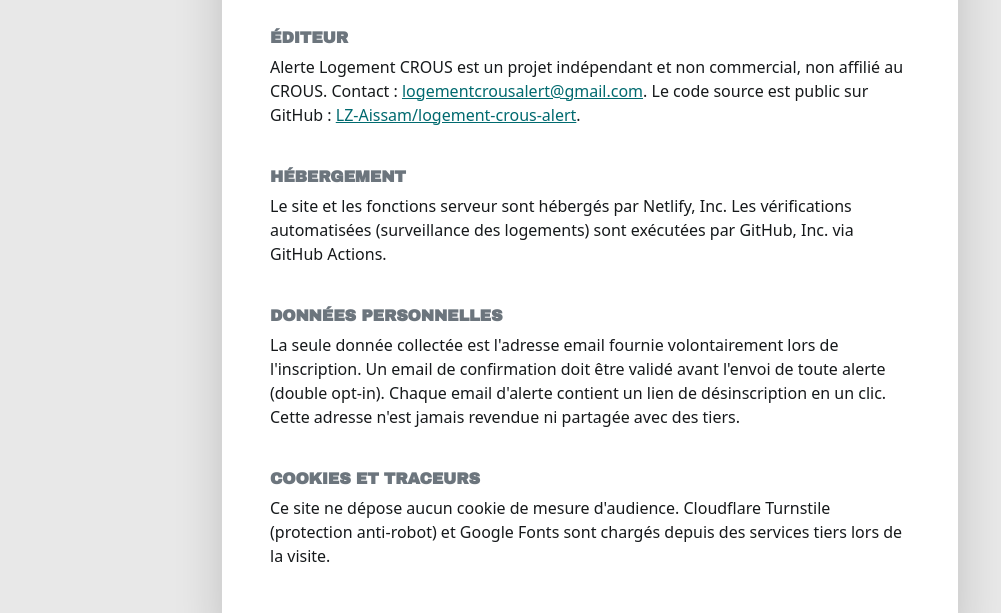
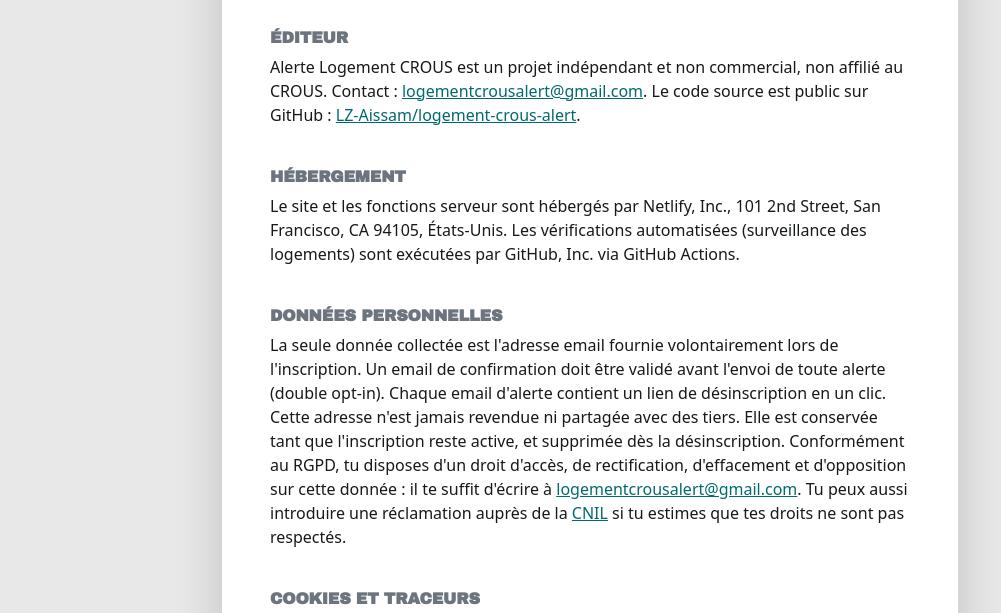
Before and after one commit to LZ-Aissam/logement-crous-alert, a website: page public/mentions-legales.html in a window 1280 px wide. Shown: the part 292-905 px from the top of the page, without its empty margins (50-1051 px from the left). Drawn offline with nearby package versions, Linux system fonts and the light colour scheme.

Commit message:
fix: completer les mentions RGPD et la liste des traceurs tiers
- Ajout de l'adresse légale de Netlify (101 2nd Street, San Francisco) requise par LCEN art. 6 III
- Expansion de "Données personnelles" avec disclosures RGPD complètes :
  - Politique de rétention des données
  - Droits RGPD (accès, rectification, effacement, opposition)
  - Procédure pour exercer les droits et introduction de réclamation CNIL
- Correction de "Cookies et traceurs" pour inclure jsDelivr qui sert Bootstrap sur tous les pages

Co-Authored-By: LZ-Aissam <LZ-Aissam@users.noreply.github.com>

```diff
--- a/public/mentions-legales.html
+++ b/public/mentions-legales.html
@@ -37,20 +37,27 @@
         <a href="https://github.com/LZ-Aissam/logement-crous-alert" target="_blank" rel="noopener">LZ-Aissam/logement-crous-alert</a>.</p>
 
         <h2 class="h6 fw-bold text-uppercase text-secondary mt-4">Hébergement</h2>
-        <p>Le site et les fonctions serveur sont hébergés par Netlify, Inc. Les vérifications
-        automatisées (surveillance des logements) sont exécutées par GitHub, Inc. via GitHub
-        Actions.</p>
+        <p>Le site et les fonctions serveur sont hébergés par Netlify, Inc., 101 2nd Street,
+        San Francisco, CA 94105, États-Unis. Les vérifications automatisées (surveillance des
+        logements) sont exécutées par GitHub, Inc. via GitHub Actions.</p>
 
         <h2 class="h6 fw-bold text-uppercase text-secondary mt-4">Données personnelles</h2>
         <p>La seule donnée collectée est l'adresse email fournie volontairement lors de
         l'inscription. Un email de confirmation doit être validé avant l'envoi de toute alerte
         (double opt-in). Chaque email d'alerte contient un lien de désinscription en un clic.
-        Cette adresse n'est jamais revendue ni partagée avec des tiers.</p>
+        Cette adresse n'est jamais revendue ni partagée avec des tiers. Elle est conservée tant
+        que l'inscription reste active, et supprimée dès la désinscription. Conformément au
+        RGPD, tu disposes d'un droit d'accès, de rectification, d'effacement et d'opposition sur
+        cette donnée : il te suffit d'écrire à
+        <a href="mailto:logementcrousalert@gmail.com">logementcrousalert@gmail.com</a>. Tu peux
+        aussi introduire une réclamation auprès de la
+        <a href="https://www.cnil.fr" target="_blank" rel="noopener">CNIL</a> si tu estimes que
+        tes droits ne sont pas respectés.</p>
 
         <h2 class="h6 fw-bold text-uppercase text-secondary mt-4">Cookies et traceurs</h2>
-        <p>Ce site ne dépose aucun cookie de mesure d'audience. Cloudflare Turnstile
-        (protection anti-robot) et Google Fonts sont chargés depuis des services tiers lors de
-        la visite.</p>
+        <p>Ce site ne dépose aucun cookie de mesure d'audience. jsDelivr (Bootstrap), Google
+        Fonts et, sur la page d'inscription uniquement, Cloudflare Turnstile (protection
+        anti-robot) sont chargés depuis des services tiers lors de la visite.</p>
       </div>
     </div>
   </div>
```
